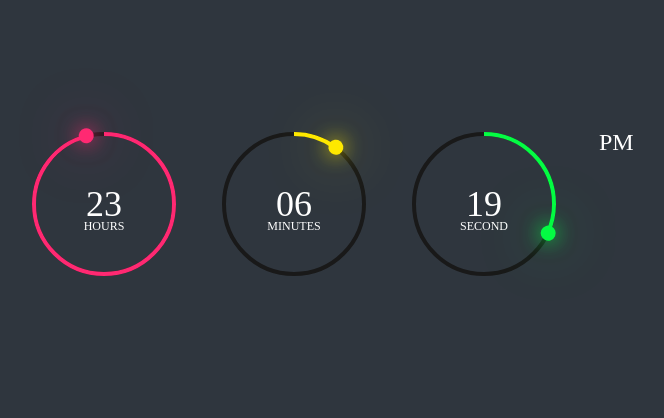
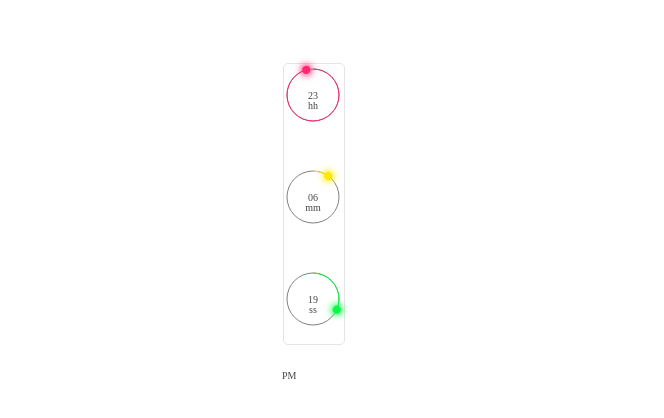
Before and after one commit to vulebaolong/Time_clock_circle, a plain HTML site: page index.html in a window 1280 px wide. Shown: the part 204-622 px from the top of the page, without its empty margins (326-990 px from the left). Drawn offline with Linux system fonts and the light colour scheme.

Commit message:
30-05-2022 -2

```diff
--- a/index.html
+++ b/index.html
@@ -10,28 +10,29 @@
 </head>
 
 <body>
+    <div class="container">
         <div class="clock_time" >
             <div class="clock_circle" style="--clr:#ff2972;">
                 <div class="dots hr_dot"></div>
                 <svg>
-                <circle cx="70" cy="70" r="70"></circle>
-                <circle cx="70" cy="70" r="70" id="hh"></circle>
+                    <circle cx="26" cy="26" r="26"></circle>
+                    <circle cx="26" cy="26" r="26" id="hh"></circle>
                 </svg>
                 <div class="clock_hours">00</div>
             </div>
             <div class="clock_circle" style="--clr:#fee800;">
                 <div class="dots min_dot"></div>
                 <svg>
-                <circle cx="70" cy="70" r="70"></circle>
-                <circle cx="70" cy="70" r="70" id="mm"></circle>
+                    <circle cx="26" cy="26" r="26"></circle>
+                    <circle cx="26" cy="26" r="26" id="mm"></circle>
                 </svg>
                 <div class="clock_minutes">00</div>
             </div>
             <div class="clock_circle" style="--clr:#04fc43;">
                 <div class="dots sec_dot"></div>
                 <svg>
-                <circle cx="70" cy="70" r="70"></circle>
-                <circle cx="70" cy="70" r="70" id="ss"></circle>
+                    <circle cx="26" cy="26" r="26"></circle>
+                    <circle cx="26" cy="26" r="26" id="ss"></circle>
                 </svg>
                 <div class="clock_seconds">00</div>
             </div>
@@ -39,6 +40,8 @@
                 <div class="ampm">AM</div>
             </div>
         </div>
+    </div>
+
 
     <script>
         setInterval(() => {
@@ -64,14 +67,14 @@
             m = (m < 10) ? "0" + m : m
             s = (s < 10) ? "0" + s : s
 
-            el_hours.innerHTML = h + "<br><span>HOURS</span>"
-            el_minutes.innerHTML = m + "<br><span>MINUTES</span>"
-            el_seconds.innerHTML = s + "<br><span>SECOND</span>"
+            el_hours.innerHTML = h + "<br><span>hh</span>"
+            el_minutes.innerHTML = m + "<br><span>mm</span>"
+            el_seconds.innerHTML = s + "<br><span>ss</span>"
             el_ampm.innerHTML = am
 
-            hh.style.strokeDashoffset = 440 - (440 * h) / 24
-            mm.style.strokeDashoffset = 440 - (440 * m) / 60
-            ss.style.strokeDashoffset = 440 - (440 * s) / 60
+            hh.style.strokeDashoffset = 165 - (165 * h) / 24
+            mm.style.strokeDashoffset = 165 - (165 * m) / 60
+            ss.style.strokeDashoffset = 165 - (165 * s) / 60
 
             hr_dot.style.transform = `rotate(${h * 15}deg)`
             min_dot.style.transform = `rotate(${m * 6}deg)`
--- a/style.css
+++ b/style.css
@@ -3,19 +3,30 @@ body {
     justify-content: center;
     align-items: center;
     min-height: 100vh;
-    background-color: #2f363e;
+}
+
+.container {
+    width: 60px;
+    background-color: #fff;
+    border-radius: 5px;
+    border: 1px solid #e5e5e5;
+    position: relative;
+    height: 280px;
 }
 
 .clock_time{
     display: flex;
+    flex-direction: column;
     gap: 40px;
-    color: #fff;
+    color: rgb(117, 117, 117);
+    left: -2px;
+    position: absolute;
 }
 
 .clock_time .clock_circle {
     position: relative;
-    width: 150px;
-    height: 150px;
+    width: 62px;
+    height: 62px;
     display: flex;
     justify-content: center;
     align-items: center;
@@ -23,8 +34,8 @@ body {
 
 .clock_time .clock_circle svg {
     position: relative;
-    width: 150px;
-    height: 150px;
+    width: 62px;
+    height: 62px;
     transform: rotate(270deg);
 }
 
@@ -32,27 +43,28 @@ body {
     width: 100%;
     height: 100%;
     fill: transparent;
-    stroke: #191919;
-    stroke-width: 4;
+    stroke: rgb(129, 129, 129);
+    stroke-width: 1;
     transform: translate(5px,5px);
 }
 
 .clock_time .clock_circle svg circle:nth-child(2) {
     stroke: var(--clr);
-    stroke-dasharray: 440;
+    stroke-dasharray: 165;
 }
 
 .clock_time div {
     position: absolute;
     text-align: center;
     font-weight: 500;
-    font-size: 1.5em;
+    font-size: 10px;
+    color: #464646;
 }
 
 .clock_time div span {
     position: absolute;
-    font-size: 12px;
-    transform: translateX(-50%) translateY(-6px);
+    font-size: 10px;
+    transform: translateX(-50%) translateY(-1px);
 }
 
 .clock_time .ap {
@@ -73,10 +85,10 @@ body {
 .dots::before {
     content: "";
     position: absolute;
-    width: 15px;
-    height: 15px;
+    width: 8px;
+    height: 8px;
     background-color: var(--clr);
     border-radius: 50%;
-    top: -3px;
-    box-shadow: 0 0 20px var(--clr), 0 0 60px var(--clr)
+    top: 1px;
+    box-shadow: 0 0 9px var(--clr), 0 0 7px var(--clr)
 }
```
Lines whose indentation alone changed are shown as unchanged.
